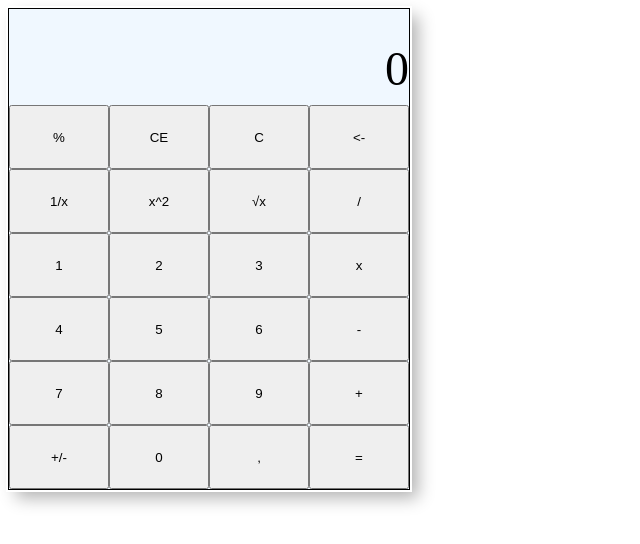
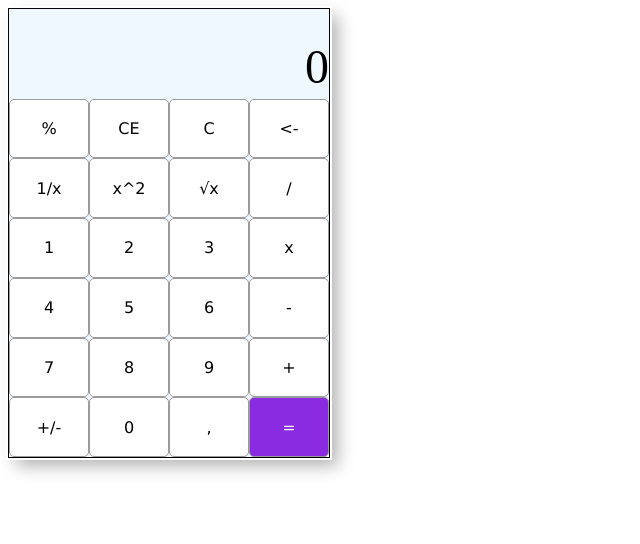
Before and after one commit to ardigc/react, a React (Vite) app: page / in a window 1280 px wide. Shown: the top 544 px of the page, without its empty margins (0-640 px from the left). Built offline with nearby package versions, Linux system fonts and the light colour scheme.

Commit message:
dando diseño

```diff
--- a/src/CalcFull.tsx
+++ b/src/CalcFull.tsx
@@ -207,7 +207,7 @@ function Calcfull() {
       {buttons.map((number, index) => (
         <button
           key={index}
-          className={"numer-" + index}
+          className={"numer-" + index+" buttons"}
           onClick={() => clickHandler(`${number}`, index)}
         >
           {number}
--- a/src/styles.css
+++ b/src/styles.css
@@ -3,8 +3,8 @@
 }
 .calc-box{
   display: grid;
-  width: 25rem;
-  height: 30rem;
+  width: 20rem;
+  height: 28rem;
   border: solid 1px black;
   box-shadow:
   0 0  0 2px rgb(255,255,255),
@@ -34,3 +34,28 @@
   font-size: 1.5rem;
   color: rgb(148, 151, 148)
 }
+.buttons{
+  font-size: 1em;
+  border-radius: 5px;
+  border: solid 1px rgb(155, 155, 155);
+  background-color: rgb(255, 255, 255);
+  font-family: Verdana, Geneva, Tahoma, sans-serif;
+}
+.buttons:hover{
+  background-color: rgb(245, 245, 245);
+}
+.buttons:active{
+  background-color: rgb(221, 221, 221);
+  color: rgb(100, 100, 100);
+}
+.numer-23{
+  background-color: blueviolet;
+  color: whitesmoke;
+}
+.numer-23:hover{
+  background-color: rgb(148, 70, 221);
+}
+.numer-23:active{
+  background-color: rgb(116, 55, 173);
+    color: rgb(226, 224, 224);
+}
```
